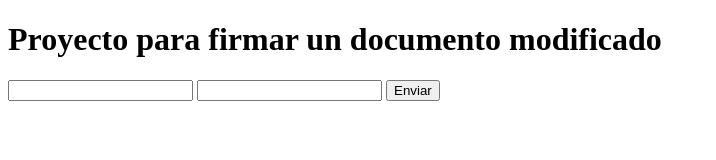
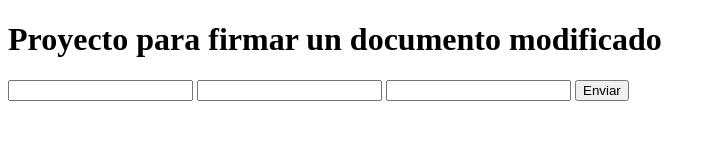
Before and after one commit to javier-araneda/HoloGit, a plain HTML site: page index.html in a window 1280 px wide. Shown: the whole page, without its empty margins (0-716 px from the left). Drawn offline with Linux system fonts and the light colour scheme.

Commit message:
se agrego la edad

```diff
--- a/index.html
+++ b/index.html
@@ -11,6 +11,7 @@
     <form action="#" method="get">
         <input type="text" name="Nombre" id="Nombre">
         <input type="text" name="NombreApellido" id="NombreApellido">
+        <input type="numer" name="age" id="age">
         <input type="button" value="Enviar">
     </form>
 </html>
```
